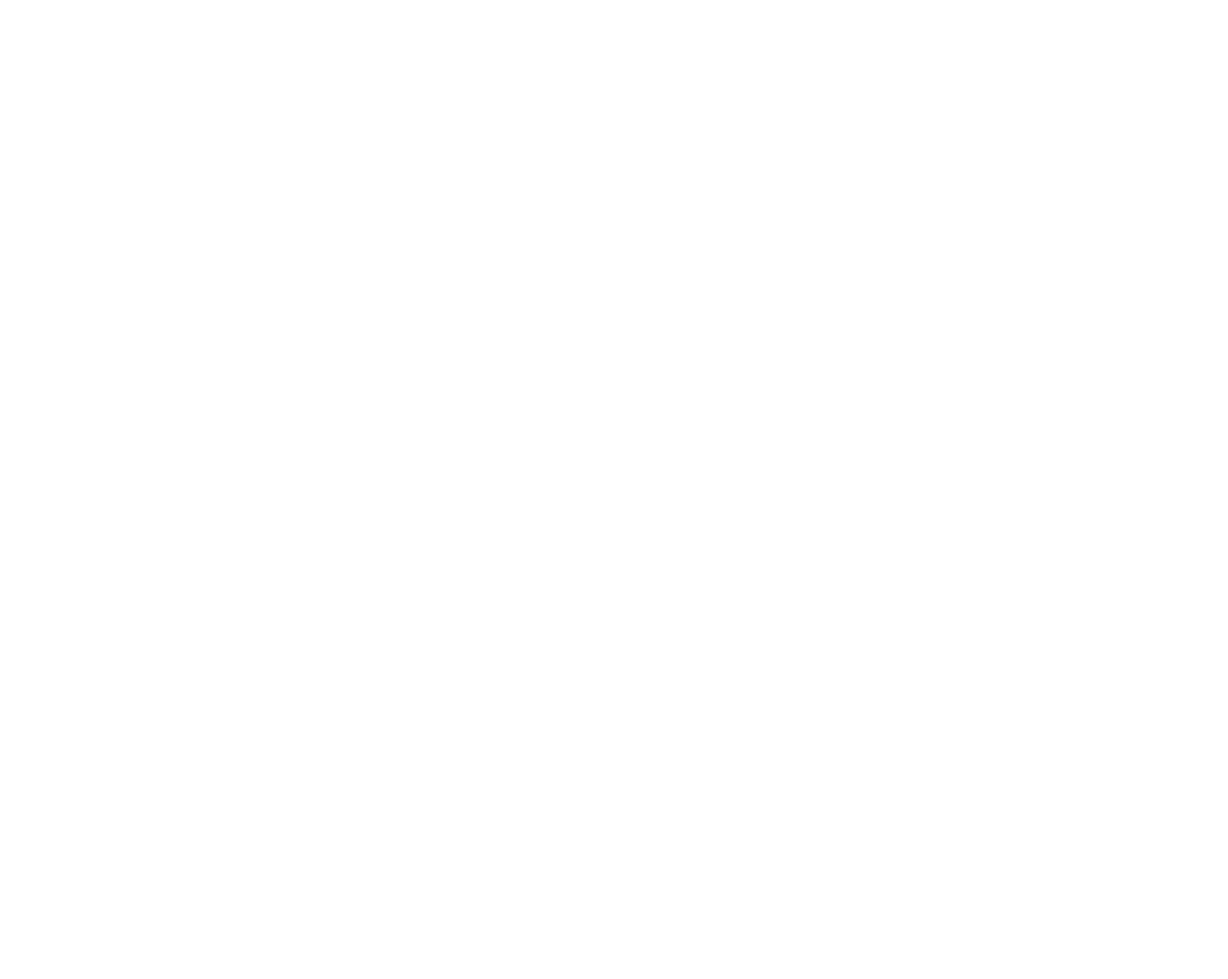
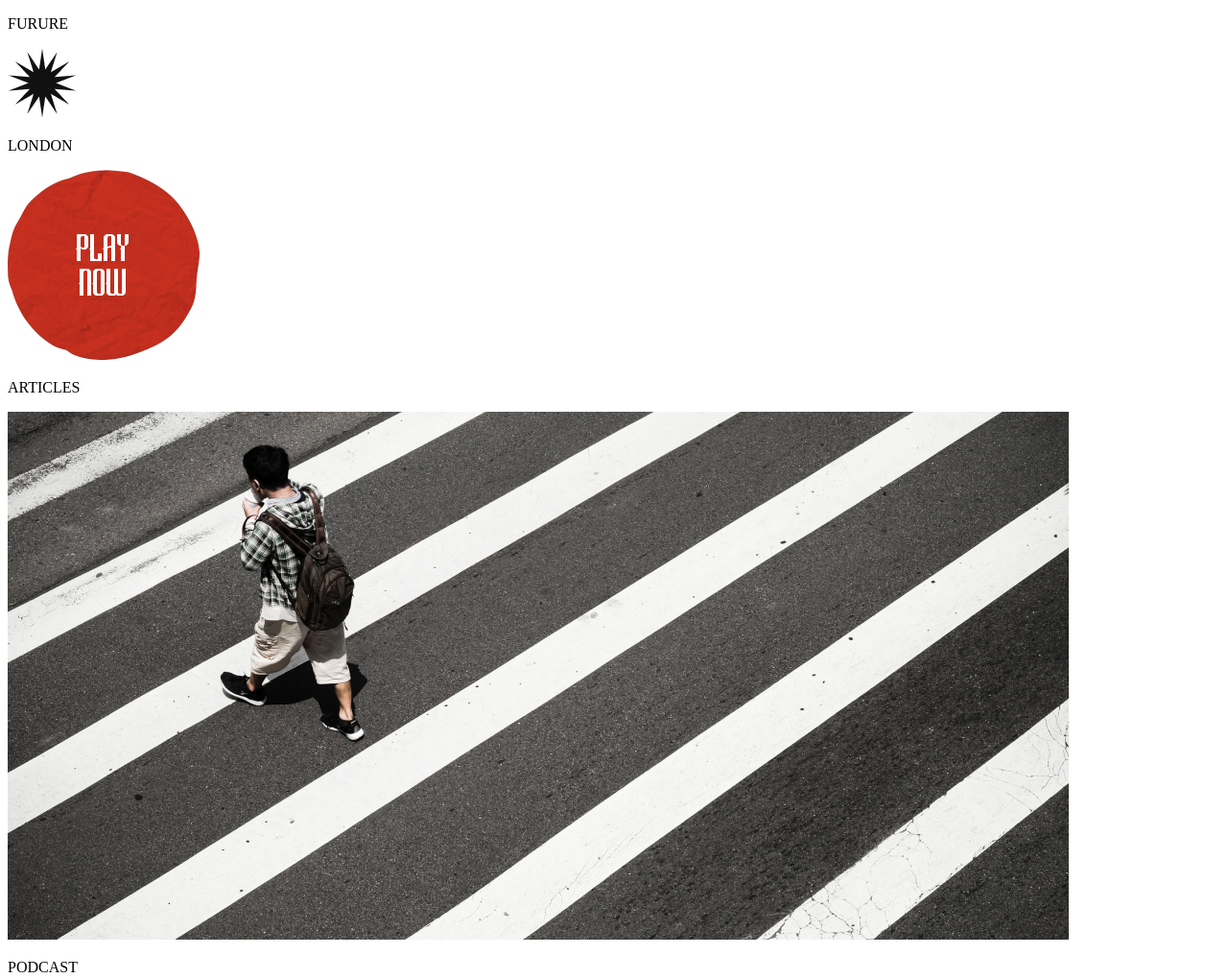
Before and after one commit to Preethi-Dev/Modern-Layout-35, a plain HTML site: page index.html in a window 1280 px wide. Shown: the whole page at 96% size. Before the commit the page ends 800 px from the top, so only its background shows below. Drawn offline with Linux system fonts and the light colour scheme.

Commit message:
update final markup

```diff
--- a/index.html
+++ b/index.html
@@ -7,5 +7,21 @@
     <link rel="stylesheet" href="style.css" />
     <title>Layout-35</title>
   </head>
-  <body></body>
+  <body>
+    <div class="container">
+      <div class="title">
+        <p>FURURE</p>
+        <img src="./asstes/images/Star.png" alt="star" />
+        <p>LONDON</p>
+      </div>
+      <div class="image">
+        <img src="./asstes/images/Play Button.png" alt="play button" />
+      </div>
+      <div class="content">
+        <p>ARTICLES</p>
+        <img src="./asstes/images/Image.png" alt="" />
+        <p>PODCAST</p>
+      </div>
+    </div>
+  </body>
 </html>
```
